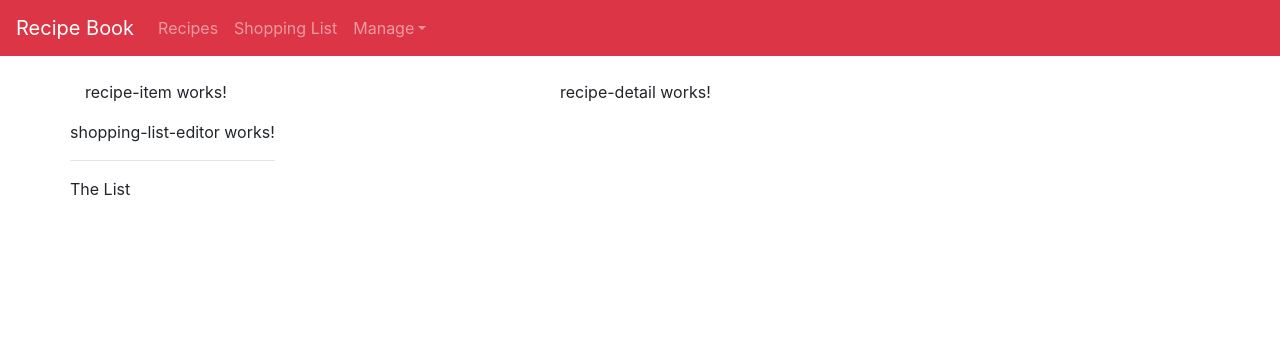
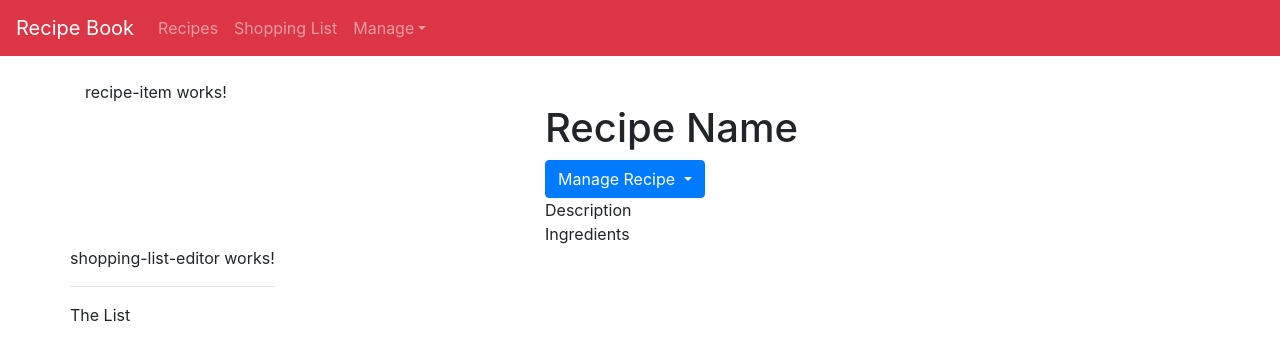
Before and after one commit to marqgray/angular-example-recipe-shopping-app, an Angular app: page / in a window 1280 px wide. Shown: the top 360 px of the page. Built offline with nearby package versions, Linux system fonts and the light colour scheme.

Commit message:
Added the html code to the details that the project will need

```diff
--- a/src/app/recipe-book/recipe-detail/recipe-detail.component.html
+++ b/src/app/recipe-book/recipe-detail/recipe-detail.component.html
@@ -1 +1,32 @@
-<p>recipe-detail works!</p>
+<div class="row">
+  <div class="col-xs-12">
+    <img alt="" class="img-fluid" src="">
+  </div>
+</div>
+<div class="row">
+  <div class="col-xs-12">
+    <h1>Recipe Name</h1>
+  </div>
+</div>
+<div class="row">
+  <div class="col-xs-12">
+    <div class="btn-group">
+      <button class="btn btn-primary dropdown-toggle" type="button">Manage Recipe <span class="caret"></span></button>
+      <ul class="dropdown-menu">
+        <li><a href="#">To Shopping List</a></li>
+        <li><a href="#">Edit Recipe</a></li>
+        <li><a href="#">Delete Recipe</a></li>
+      </ul>
+    </div>
+  </div>
+</div>
+<div class="row">
+  <div class="col-xs-12">
+    Description
+  </div>
+</div>
+<div class="row">
+  <div class="col-xs-12">
+    Ingredients
+  </div>
+</div>
```
